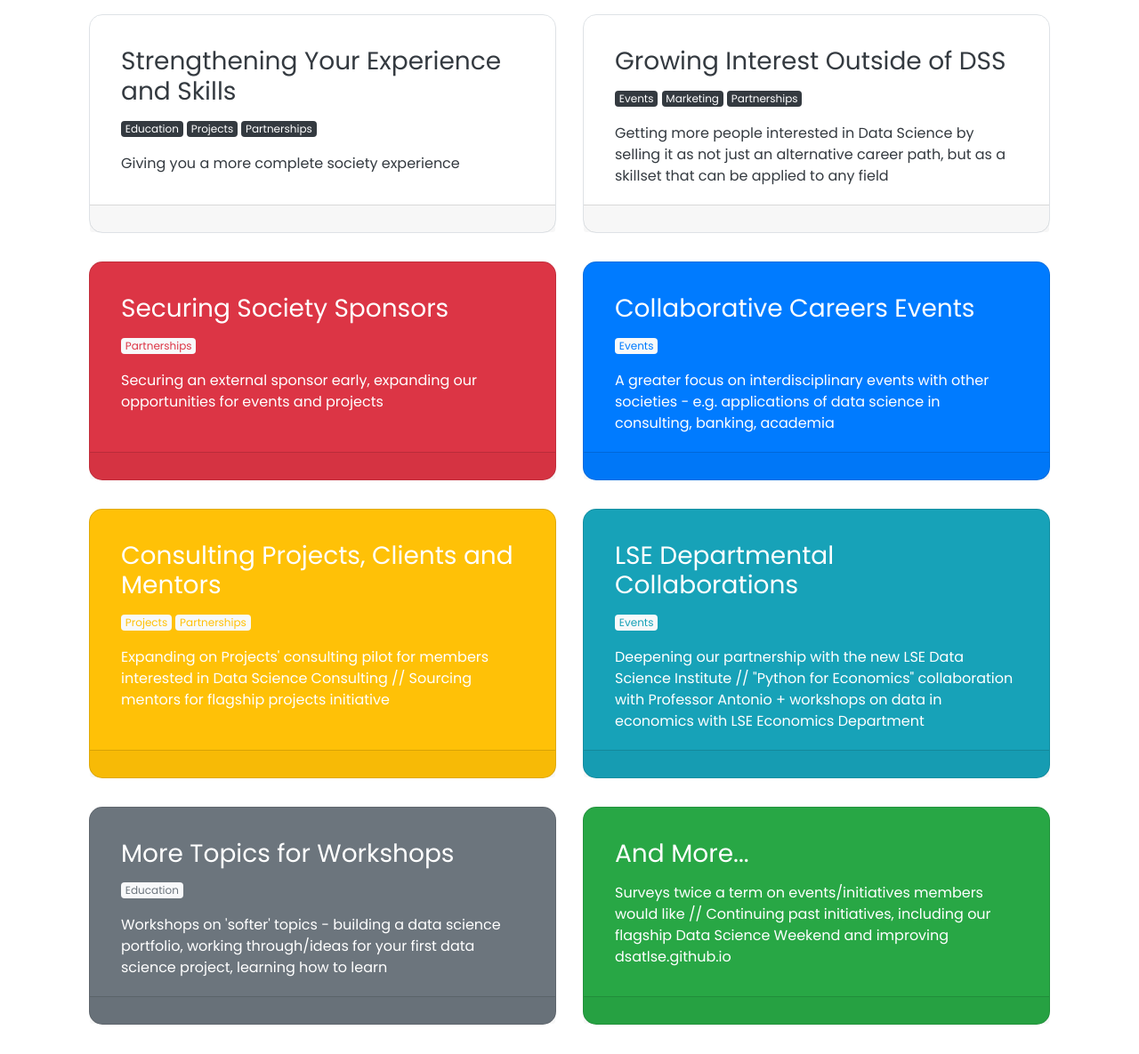
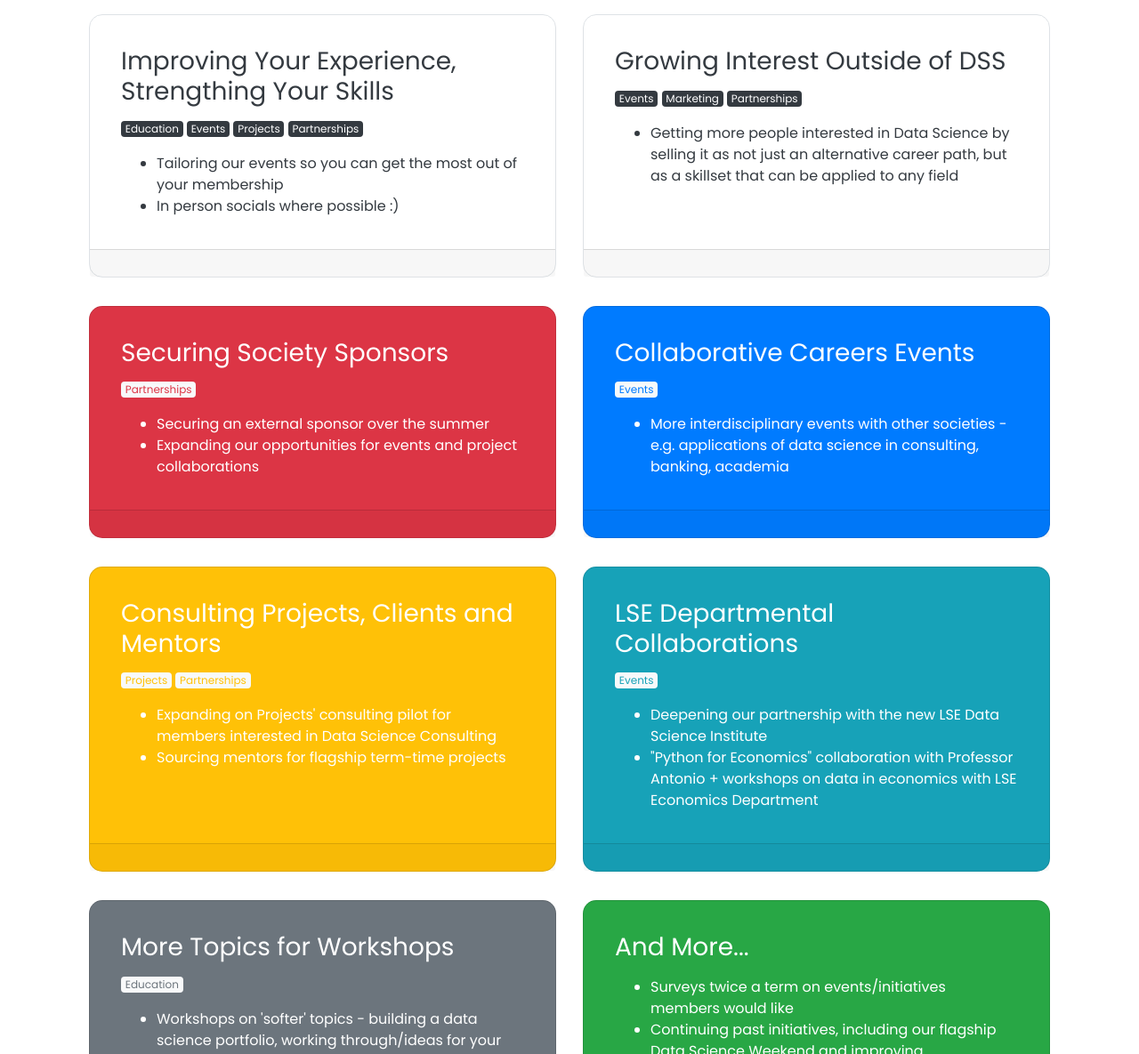
Before and after one commit to ethan-cheong/DSSManifesto, a plain HTML site: page my_vision/index.html in a window 1280 px wide. Shown: the part 114-1299 px from the top of the page at 89% size. Drawn offline with nearby package versions, Linux system fonts and the light colour scheme.

Commit message:
Glenda's edits

```diff
--- a/my_vision/index.html
+++ b/my_vision/index.html
@@ -73,17 +73,23 @@
     <div class="col-lg-6 my-3 wow animated fadeIn" data-wow-delay=".15s">
   <a class="post card border border-">
     <div class="card-body text-dark">
-      <h3 class="card-title">Strengthening Your Experience and Skills</h3>
+      <h3 class="card-title">Improving Your Experience, Strengthing Your Skills</h3>
       <p class="card-text">
 
         <span class="badge badge-dark">Education</span>
+
+        <span class="badge badge-dark">Events</span>
 
         <span class="badge badge-dark">Projects</span>
 
         <span class="badge badge-dark">Partnerships</span>
 
       </p>
-      <p class="card-text">Giving you a more complete society experience</p>
+      <p class="card-text">
+        <ul>
+        <li>Tailoring our events so you can get the most out of your membership</li>
+        <li>In person socials where possible :) </li>
+        </ul></p>
     </div>
     <div class="card-footer text-dark">
 
@@ -104,7 +110,10 @@
     <span class="badge badge-dark">Partnerships</span>
 
   </p>
-  <p class="card-text">Getting more people interested in Data Science by selling it as not just an alternative career path, but as a skillset that can be applied to any field</p>
+  <p class="card-text">
+    <ul>
+      <li>Getting more people interested in Data Science by selling it as not just an alternative career path, but as a skillset that can be applied to any field</li>
+    </ul></p>
 </div>
 <div class="card-footer text-dark">
 
@@ -123,7 +132,12 @@
         <span class="badge badge-light text-danger">Partnerships</span>
 
       </p>
-      <p class="card-text">Securing an external sponsor early, expanding our opportunities for events and projects</p>
+      <p class="card-text">
+        <ul>
+          <li>Securing an external sponsor over the summer</li>
+          <li>Expanding our opportunities for events and project collaborations </li>
+        </ul>
+      </p>
     </div>
     <div class="card-footer text-white">
 
@@ -140,7 +154,10 @@
     <span class="badge badge-light text-primary">Events</span>
 
   </p>
-  <p class="card-text">A greater focus on interdisciplinary events with other societies - e.g. applications of data science in consulting, banking, academia</p>
+  <p class="card-text">
+    <ul>
+      <li>More interdisciplinary events with other societies - e.g. applications of data science in consulting, banking, academia </li>
+    </ul></p>
 </div>
 <div class="card-footer text-white">
 
@@ -162,7 +179,11 @@
         <span class="badge badge-light text-warning">Partnerships</span>
 
       </p>
-      <p class="card-text">Expanding on Projects' consulting pilot for members interested in Data Science Consulting // Sourcing mentors for flagship projects initiative</p>
+      <p class="card-text">
+        <ul>
+          <li> Expanding on Projects' consulting pilot for members interested in Data Science Consulting </li>
+          <li> Sourcing mentors for flagship term-time projects </li>
+        </ul>
     </div>
     <div class="card-footer text-white">
 
@@ -179,7 +200,12 @@
     <span class="badge badge-light text-info">Events</span>
 
   </p>
-  <p class="card-text">Deepening our partnership with the new LSE Data Science Institute // "Python for Economics" collaboration with Professor Antonio + workshops on data in economics with LSE Economics Department</p>
+  <p class="card-text">
+    <ul>
+      <li> Deepening our partnership with the new LSE Data Science Institute </li>
+      <li> "Python for Economics" collaboration with Professor Antonio + workshops on data in economics with LSE Economics Department </li>
+    </ul>
+      </p>
 </div>
 <div class="card-footer text-white">
 
@@ -198,7 +224,9 @@
         <span class="badge badge-light text-secondary">Education</span>
 
       </p>
-      <p class="card-text">Workshops on 'softer' topics - building a data science portfolio, working through/ideas for your first data science project, learning how to learn</p>
+      <p class="card-text">
+        <ul>
+          <li>Workshops on 'softer' topics - building a data science portfolio, working through/ideas for your first data science project, learning how to learn </li> </ul></p>
     </div>
     <div class="card-footer text-white">
 
@@ -213,7 +241,12 @@
   <p class="card-text">
 
   </p>
-  <p class="card-text">Surveys twice a term on events/initiatives members would like // Continuing past initiatives, including our flagship Data Science Weekend and improving dsatlse.github.io</p>
+  <p class="card-text">
+    <ul>
+      <li>Surveys twice a term on events/initiatives members would like</li>
+      <li> Continuing past initiatives, including our flagship Data Science Weekend and improving dsatlse.github.io</li>
+    </ul>
+      </p>
 </div>
 <div class="card-footer text-white">
 
```
Also changed, not shown: about/index.html (+4 -4 lines).
